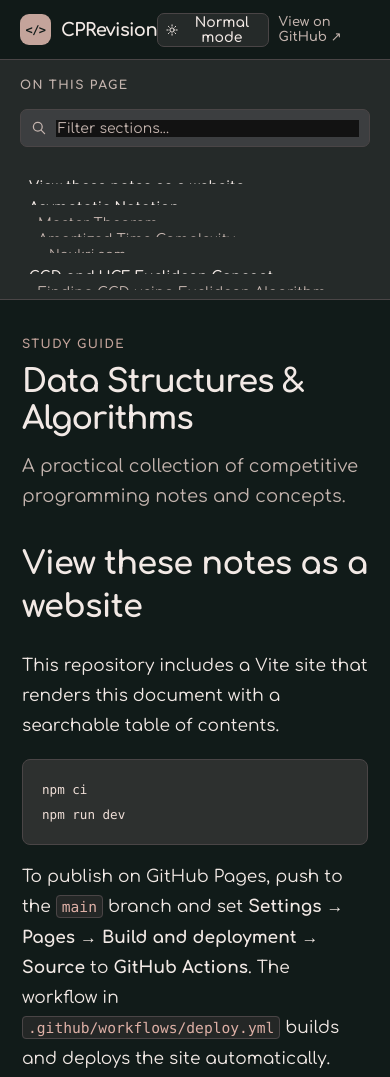
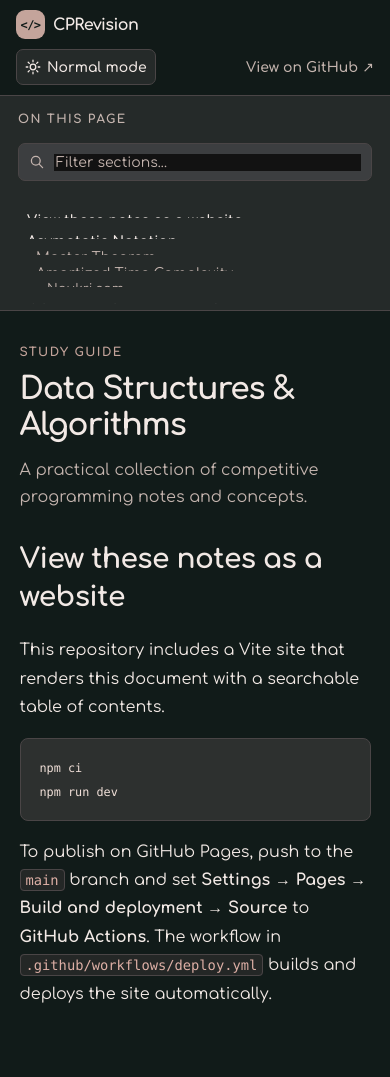
Before and after one commit to zjaweds/CPRevision, a website built with Vite: page index.html in a window 390 px wide. Shown: the top 1077 px of the page. Built offline with nearby package versions, Linux system fonts and the light colour scheme.

Commit message:
Made UI mobile friendly

```diff
--- a/src/style.css
+++ b/src/style.css
@@ -241,6 +241,7 @@ a {
   line-height: 1.45;
   text-decoration: none;
   text-overflow: ellipsis;
+  white-space: nowrap;
 }
 
 .toc-link:hover {
@@ -275,6 +276,7 @@ a {
 
 .main-content {
   width: min(900px, 100%);
+  min-width: 0;
   padding: 61px clamp(28px, 6vw, 88px) 40px;
 }
 
@@ -473,14 +475,30 @@ a {
   clip-path: inset(50%);
 }
 
+@media (max-width: 960px) and (min-width: 761px) {
+  .page-layout {
+    grid-template-columns: 230px minmax(0, 1fr);
+  }
+
+  .sidebar {
+    padding-right: 16px;
+    padding-left: 18px;
+  }
+
+  .main-content {
+    padding-right: clamp(28px, 4vw, 48px);
+    padding-left: clamp(28px, 4vw, 48px);
+  }
+}
+
 @media (max-width: 760px) {
   .site-header {
     height: 60px;
-    padding: 0 20px;
+    padding: 0 16px;
   }
 
   .header-actions {
-    gap: 10px;
+    gap: 12px;
   }
 
   .theme-toggle {
@@ -501,19 +519,21 @@ a {
     position: static;
     width: 100%;
     height: auto;
-    max-height: 240px;
-    padding: 18px 20px;
+    max-height: 215px;
+    overflow: hidden;
+    padding: 16px 18px;
     border-right: 0;
     border-bottom: 1px solid var(--line);
   }
 
   .toc {
-    max-height: 130px;
+    max-height: 105px;
     overflow: auto;
   }
 
   .main-content {
-    padding: 37px 22px 30px;
+    width: 100%;
+    padding: 34px clamp(18px, 5vw, 30px) 30px;
   }
 
   .page-description {
@@ -524,3 +544,66 @@ a {
     font-size: 17px;
   }
 }
+
+@media (max-width: 480px) {
+  .site-header {
+    height: auto;
+    min-height: 60px;
+    flex-wrap: wrap;
+    gap: 10px 12px;
+    padding: 10px 16px;
+  }
+
+  .brand {
+    gap: 8px;
+    font-size: 16px;
+  }
+
+  .brand-mark {
+    width: 29px;
+    height: 29px;
+  }
+
+  .header-actions {
+    width: 100%;
+    justify-content: space-between;
+    gap: 10px;
+  }
+
+  .source-link {
+    font-size: 14px;
+  }
+
+  .theme-toggle {
+    min-height: 36px;
+  }
+
+  .page-title {
+    font-size: clamp(28px, 8vw, 34px);
+  }
+
+  .page-description {
+    font-size: 16px;
+  }
+
+  .markdown-body {
+    font-size: 16px;
+  }
+
+  .markdown-body h1 {
+    font-size: 28px;
+  }
+
+  .markdown-body h2 {
+    font-size: 23px;
+  }
+
+  .markdown-body h3 {
+    font-size: 19px;
+  }
+
+  .page-footer {
+    flex-direction: column;
+    gap: 8px;
+  }
+}
```
